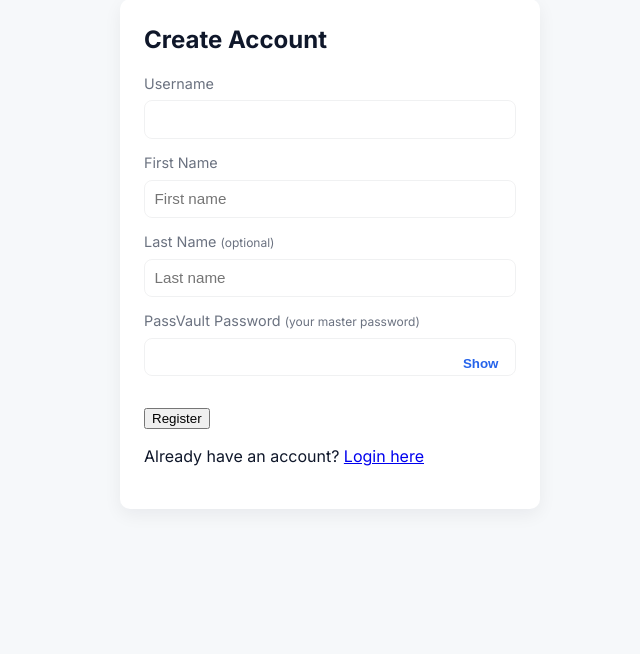
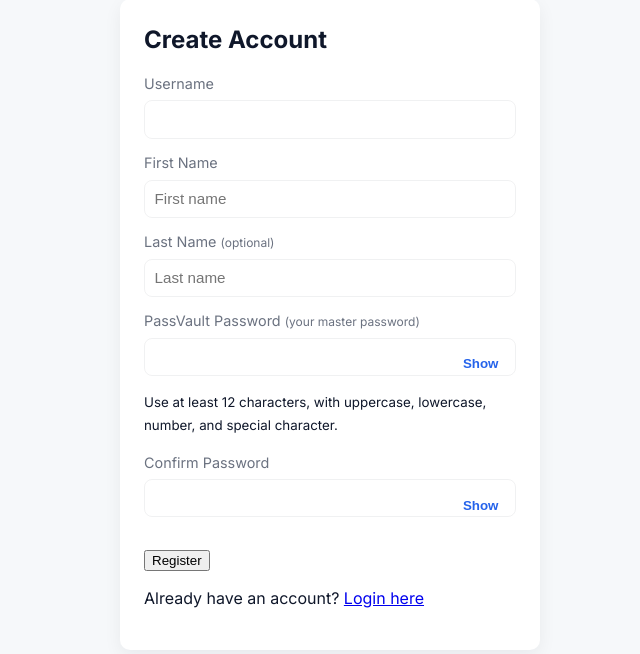
Before and after one commit to jadohuh/password-manager, a Flask app: page /register in a window 1280 px wide. Shown: the part 88-742 px from the top of the page, without its empty margins (310-950 px from the left). Run offline with Flask 3, Linux system fonts and the light colour scheme.

Commit message:
Prepare app for deployment: add env config, Procfile, README, requirements, register UX

```diff
--- a/app/templates/register.html
+++ b/app/templates/register.html
@@ -19,6 +19,15 @@
                 <input type="password" name="password" required>
                 <button type="button" class="toggle-password">Show</button>
             </div>
+            <small class="password-hint">Use at least 12 characters, with uppercase, lowercase, number, and special character.</small>
+        </div>
+
+        <div class="password-field">
+            <label>Confirm Password</label>
+            <div class="password-input-wrap">
+                <input type="password" name="confirm_password" required>
+                <button type="button" class="toggle-password">Show</button>
+            </div>
         </div>
 
         <button type="submit">Register</button>
--- a/app/views.py
+++ b/app/views.py
@@ -3,7 +3,7 @@ from flask_login import login_user, logout_user, login_required, current_user
 from app import db, bcrypt
 from app.models import User, Credential, RevealLog
 from cryptography.fernet import Fernet
-import base64, hashlib, os, binascii, time, csv, io
+import base64, hashlib, os, binascii, time, csv, io, string
 from datetime import datetime
 
 views = Blueprint('views', __name__)
@@ -22,6 +22,21 @@ def get_fernet_from_password(raw_password, salt_hex):
 def legacy_get_fernet_from_hash(pw_hash):
     key = hashlib.sha256(pw_hash.encode()).digest()
     return Fernet(base64.urlsafe_b64encode(key))
+
+def validate_password_complexity(password):
+    if not password:
+        return False, 'Password is required.'
+    if len(password) < 12:
+        return False, 'Master password must be at least 12 characters long.'
+    if not any(ch.islower() for ch in password):
+        return False, 'Master password must include at least one lowercase letter.'
+    if not any(ch.isupper() for ch in password):
+        return False, 'Master password must include at least one uppercase letter.'
+    if not any(ch.isdigit() for ch in password):
+        return False, 'Master password must include at least one number.'
+    if not any(ch in string.punctuation for ch in password):
+        return False, 'Master password must include at least one special character.'
+    return True, ''
 
 @views.route('/')
 @login_required
@@ -68,6 +83,29 @@ def settings():
                 if new_password != confirm_password:
                     flash('New password and confirmation do not match.', 'danger')
                     return redirect(url_for('views.settings'))
+                valid, message = validate_password_complexity(new_password)
+                if not valid:
+                    flash(message, 'danger')
+                    return redirect(url_for('views.settings'))
+
+                # Re-encrypt stored credentials with the new master password key.
+                if current_user.encryption_salt:
+                    old_f = get_fernet_from_password(current_password, current_user.encryption_salt)
+                    salt = current_user.encryption_salt
+                else:
+                    old_f = legacy_get_fernet_from_hash(current_user.password)
+                    salt = binascii.hexlify(os.urandom(16)).decode()
+                    current_user.encryption_salt = salt
+
+                new_f = get_fernet_from_password(new_password, salt)
+                creds = Credential.query.filter_by(user_id=current_user.id).all()
+                for cred in creds:
+                    try:
+                        plain = old_f.decrypt(cred.site_password.encode()).decode('utf-8')
+                        cred.site_password = new_f.encrypt(plain.encode()).decode('utf-8')
+                    except Exception:
+                        pass
+
                 current_user.password = bcrypt.generate_password_hash(new_password).decode('utf-8')
 
             db.session.commit()
@@ -114,17 +152,35 @@ def export_credentials():
 @views.route('/register', methods=['GET', 'POST'])
 def register():
     if request.method == 'POST':
-        username = request.form.get('username')
+        username = (request.form.get('username') or '').strip()
         password = request.form.get('password')
+        confirm_password = request.form.get('confirm_password')
         first_name = request.form.get('first_name')
         last_name = request.form.get('last_name')
+
         if not first_name:
             flash('First name is required.', 'danger')
             return redirect(url_for('views.register'))
+        if not username:
+            flash('Username is required.', 'danger')
+            return redirect(url_for('views.register'))
+        if not password or not confirm_password:
+            flash('Password and confirmation are required.', 'danger')
+            return redirect(url_for('views.register'))
+        if password != confirm_password:
+            flash('Passwords do not match.', 'danger')
+            return redirect(url_for('views.register'))
+
         existing_user = User.query.filter_by(username=username).first()
         if existing_user:
             flash('Username already exists.', 'danger')
             return redirect(url_for('views.register'))
+
+        valid, message = validate_password_complexity(password)
+        if not valid:
+            flash(message, 'danger')
+            return redirect(url_for('views.register'))
+
         hashed_pw = bcrypt.generate_password_hash(password).decode('utf-8')
         # generate per-user encryption salt
         salt = binascii.hexlify(os.urandom(16)).decode()
--- a/config.py
+++ b/config.py
@@ -2,5 +2,5 @@ import os
 
 class Config:
     SECRET_KEY = os.environ.get('SECRET_KEY') or 'dev-secret-key-change-in-production'
-    SQLALCHEMY_DATABASE_URI = 'sqlite:///passwords.db'
+    SQLALCHEMY_DATABASE_URI = os.environ.get('DATABASE_URL') or 'sqlite:///passwords.db'
     SQLALCHEMY_TRACK_MODIFICATIONS = False
```
Also changed, not shown: requirements.txt (added, +18 -0 lines), README.md (added), 2 other files.
